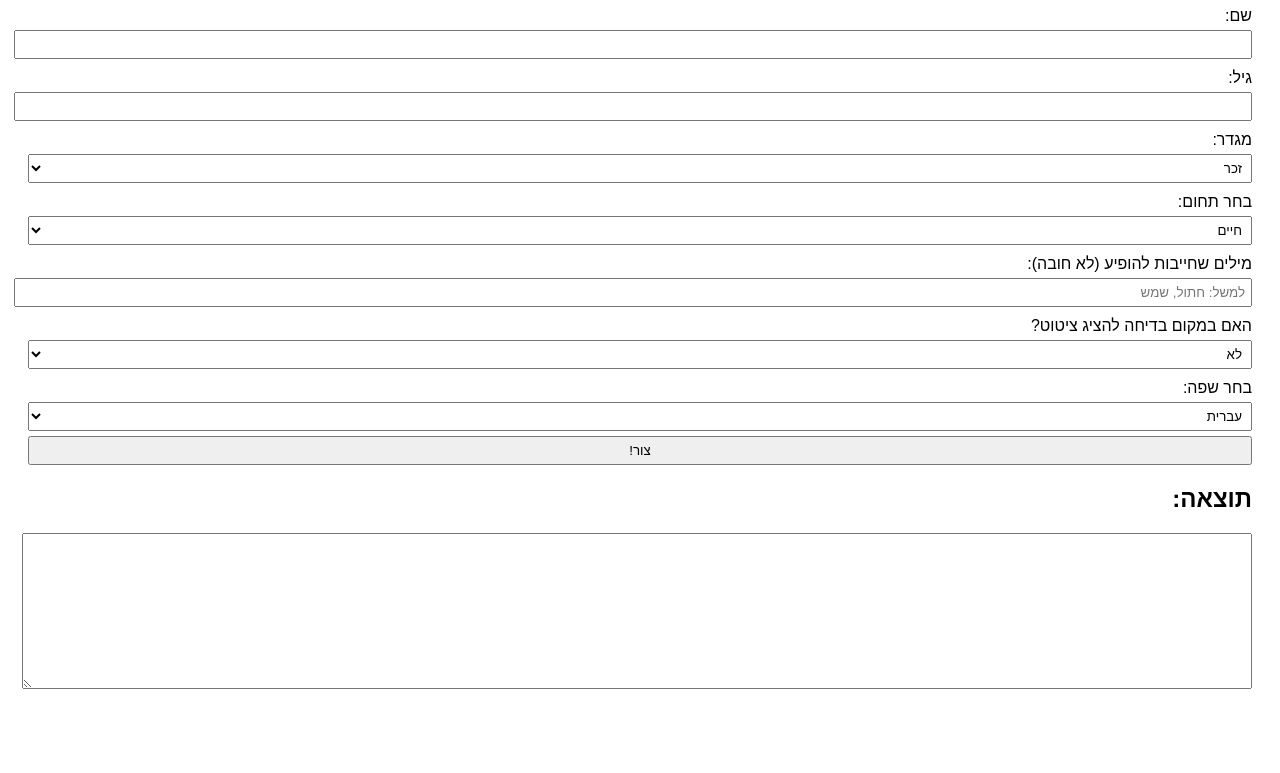
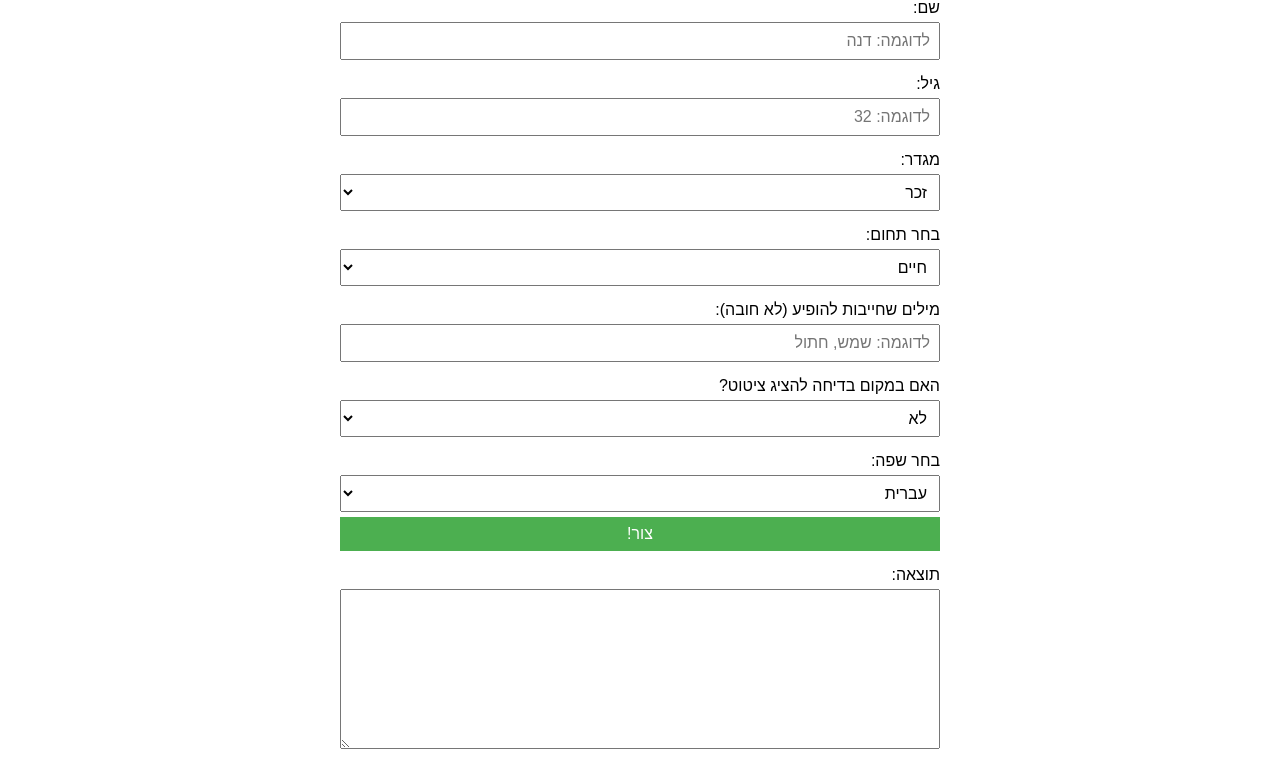
Before and after one commit to sekeles/dynamic-jokes-creator, a website: page joke_client.html in a window 1280 px wide. Shown: the part 102-875 px from the top of the page. Before the commit the page ends 823 px from the top, so only its background shows below. Drawn offline with Linux system fonts and the light colour scheme.

Commit message:
Add files via upload

```diff
--- a/joke_client.html
+++ b/joke_client.html
@@ -1,24 +1,49 @@
-
 <!DOCTYPE html>
 <html lang="he">
 <head>
   <meta charset="UTF-8">
-    <title>מחולל בדיחות וציטוטים</title>
+  <title>🎭 מחולל בדיחות וציטוטים</title>
   <style>
-        body { font-family: sans-serif; direction: rtl; padding: 20px; }
-        label { display: block; margin-top: 10px; }
-        textarea { width: 100%; height: 150px; }
-        select, input, button { margin-top: 5px; width: 100%; padding: 5px; }
+    body {
+      font-family: sans-serif;
+      direction: rtl;
+      padding: 20px;
+      max-width: 600px;
+      margin: auto;
+    }
+    label {
+      display: block;
+      margin-top: 15px;
+    }
+    input, select, button, textarea {
+      width: 100%;
+      padding: 8px;
+      margin-top: 5px;
+      box-sizing: border-box;
+      font-size: 1em;
+    }
+    button {
+      background-color: #4CAF50;
+      color: white;
+      border: none;
+      cursor: pointer;
+    }
+    button:hover {
+      background-color: #45a049;
+    }
+    textarea {
+      height: 160px;
+    }
   </style>
 </head>
 <body>
   <h1>🎭 מחולל בדיחות וציטוטים</h1>
 
   <label>שם:</label>
-    <input type="text" id="name">
+  <input type="text" id="name" placeholder="לדוגמה: דנה">
 
   <label>גיל:</label>
-    <input type="number" id="age">
+  <input type="number" id="age" placeholder="לדוגמה: 32">
 
   <label>מגדר:</label>
   <select id="gender">
@@ -34,10 +59,25 @@
     <option value="עבודה">עבודה</option>
     <option value="פילוסופיה">פילוסופיה</option>
     <option value="בינה מלאכותית">בינה מלאכותית</option>
+    <option value="חברות">חברות</option>
+    <option value="משפחה">משפחה</option>
+    <option value="טכנולוגיה">טכנולוגיה</option>
+    <option value="פסיכולוגיה">פסיכולוגיה</option>
+    <option value="ילדות">ילדות</option>
+    <option value="בריאות">בריאות</option>
+    <option value="מדע">מדע</option>
+    <option value="טבע">טבע</option>
+    <option value="מוזיקה">מוזיקה</option>
+    <option value="אוכל">אוכל</option>
+    <option value="מסעות">מסעות</option>
+    <option value="הומור">הומור</option>
+    <option value="אקטואליה">אקטואליה</option>
+    <option value="רוחניות">רוחניות</option>
+    <option value="פוליטיקה">פוליטיקה</option>
   </select>
 
   <label>מילים שחייבות להופיע (לא חובה):</label>
-    <input type="text" id="keywords" placeholder="למשל: חתול, שמש">
+  <input type="text" id="keywords" placeholder="לדוגמה: שמש, חתול">
 
   <label>האם במקום בדיחה להציג ציטוט?</label>
   <select id="quote">
@@ -54,7 +94,7 @@
 
   <button onclick="generate()">צור!</button>
 
-    <h2>תוצאה:</h2>
+  <label>תוצאה:</label>
   <textarea id="output" readonly></textarea>
 
   <script>
@@ -69,14 +109,21 @@
         language: document.getElementById('language').value
       };
 
-            const response = await fetch('http://localhost:3000/generate', {
+      const output = document.getElementById('output');
+      output.value = "⏳ מתחבר לשרת...";
+
+      try {
+        const response = await fetch('https://dynamic-jokes-creator.onrender.com/generate', {
           method: 'POST',
           headers: { 'Content-Type': 'application/json' },
           body: JSON.stringify(data)
         });
 
         const result = await response.json();
-            document.getElementById('output').value = result.result || result.error;
+        output.value = result.result || result.error;
+      } catch (err) {
+        output.value = '⚠️ שגיאה בחיבור לשרת. ייתכן שהשרת מתעורר – אנא המתן כ-30 שניות ונסה שוב.';
+      }
     }
   </script>
 </body>
```
Lines whose indentation alone changed are shown as unchanged.
